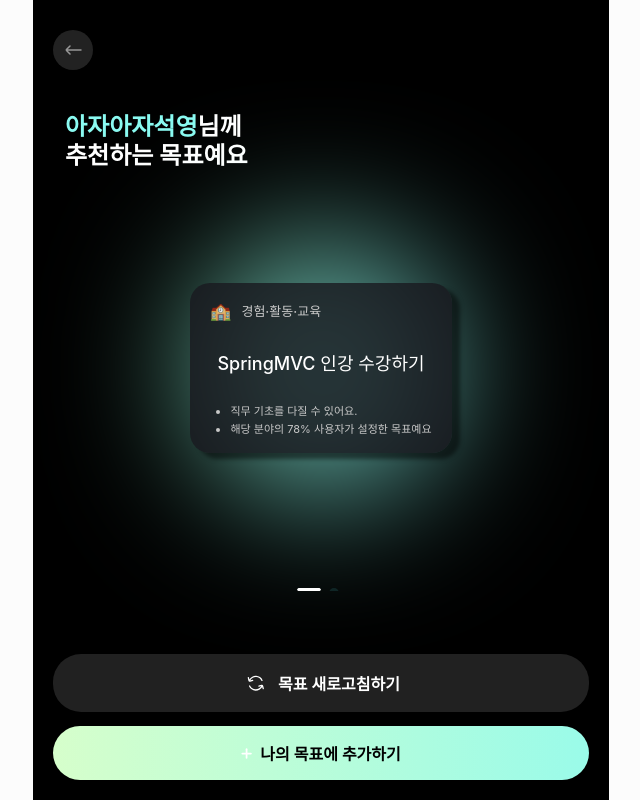
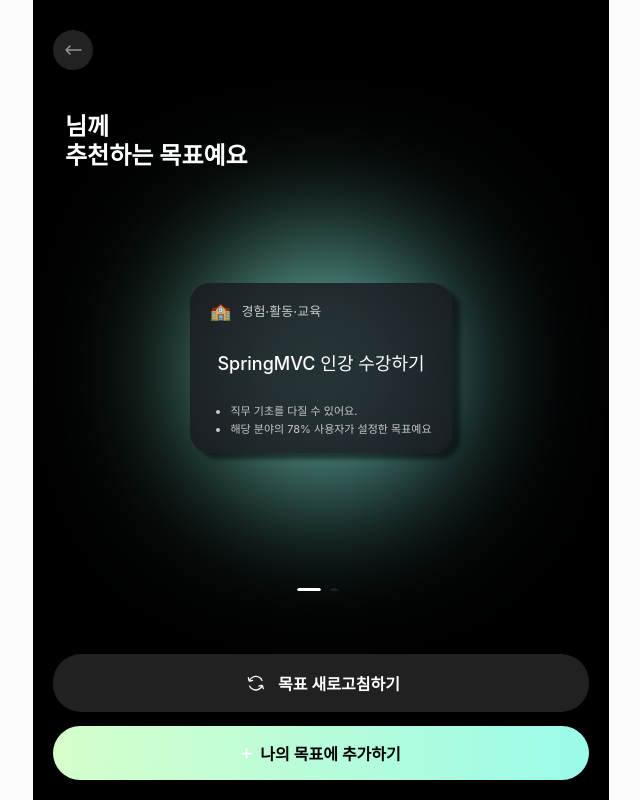
Before and after one commit to 9oormthon-univ/2024_DANPOON_TEAM_52_FE, a React (Create React App) app: page /recommended-goals in a window 1280 px wide. Shown: the whole page, without its empty margins (319-959 px from the left). Built offline with nearby package versions, Linux system fonts and the light colour scheme; no server answers.

Commit message:
🐛 목표 추천 화면에서 자신의 이름이 나오도록 수정

```diff
--- a/src/pages/RecommendedGoals/index.jsx
+++ b/src/pages/RecommendedGoals/index.jsx
@@ -22,7 +22,7 @@ import { DEFAULT_GOAL } from "../../constants/goal"
 import GoalModal from "../../components/Modals/GoalModal"
 
 export default function RecommendedGoals() {
-  const name = "아자아자석영"
+  const name = localStorage.getItem("nickname")
   const navigate = useNavigate()
   const [recommendedGoals, setRecommendedGoals] = useState([])
   const [selectedGoal, setSelectedGoal] = useState(DEFAULT_GOAL)
```
